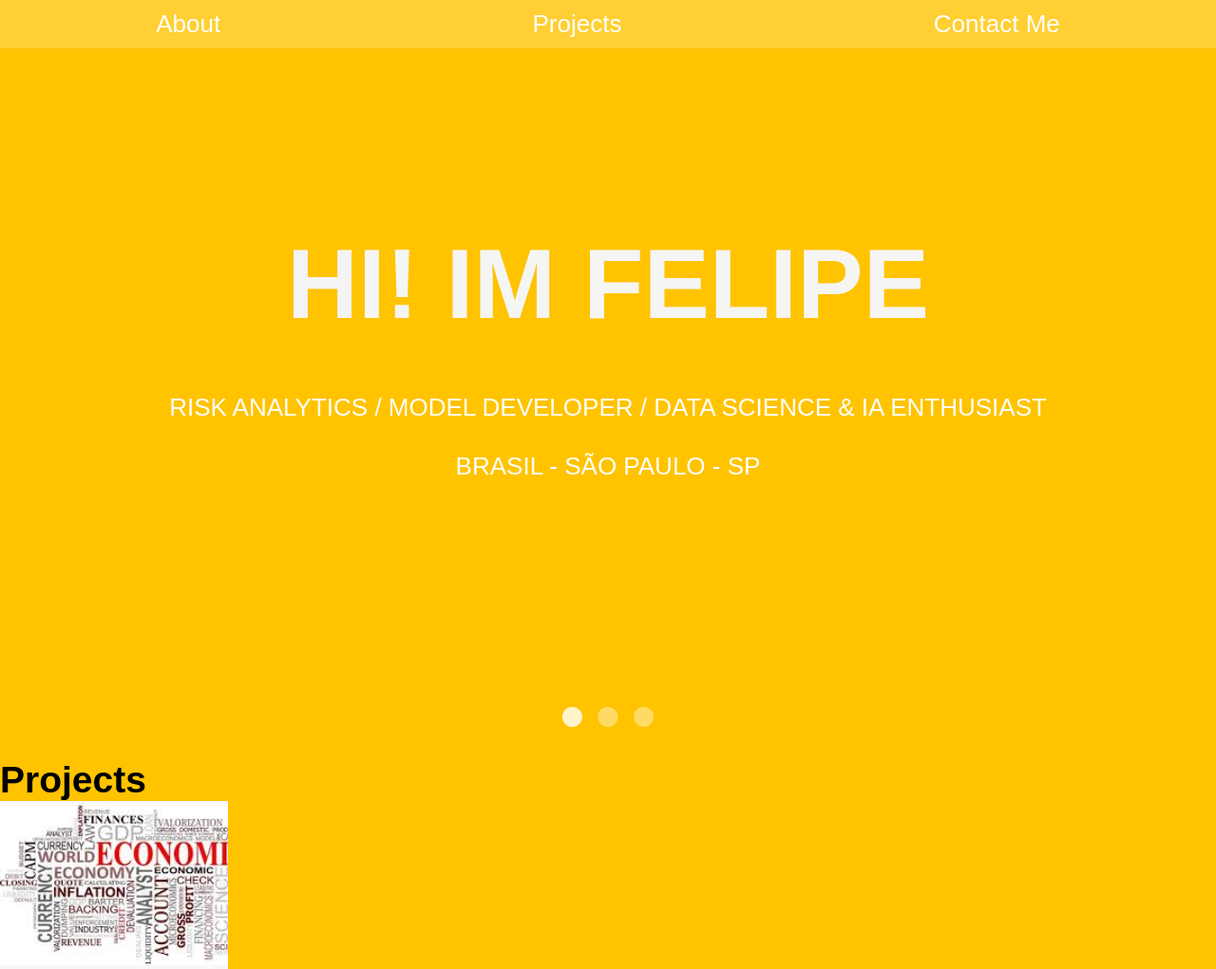
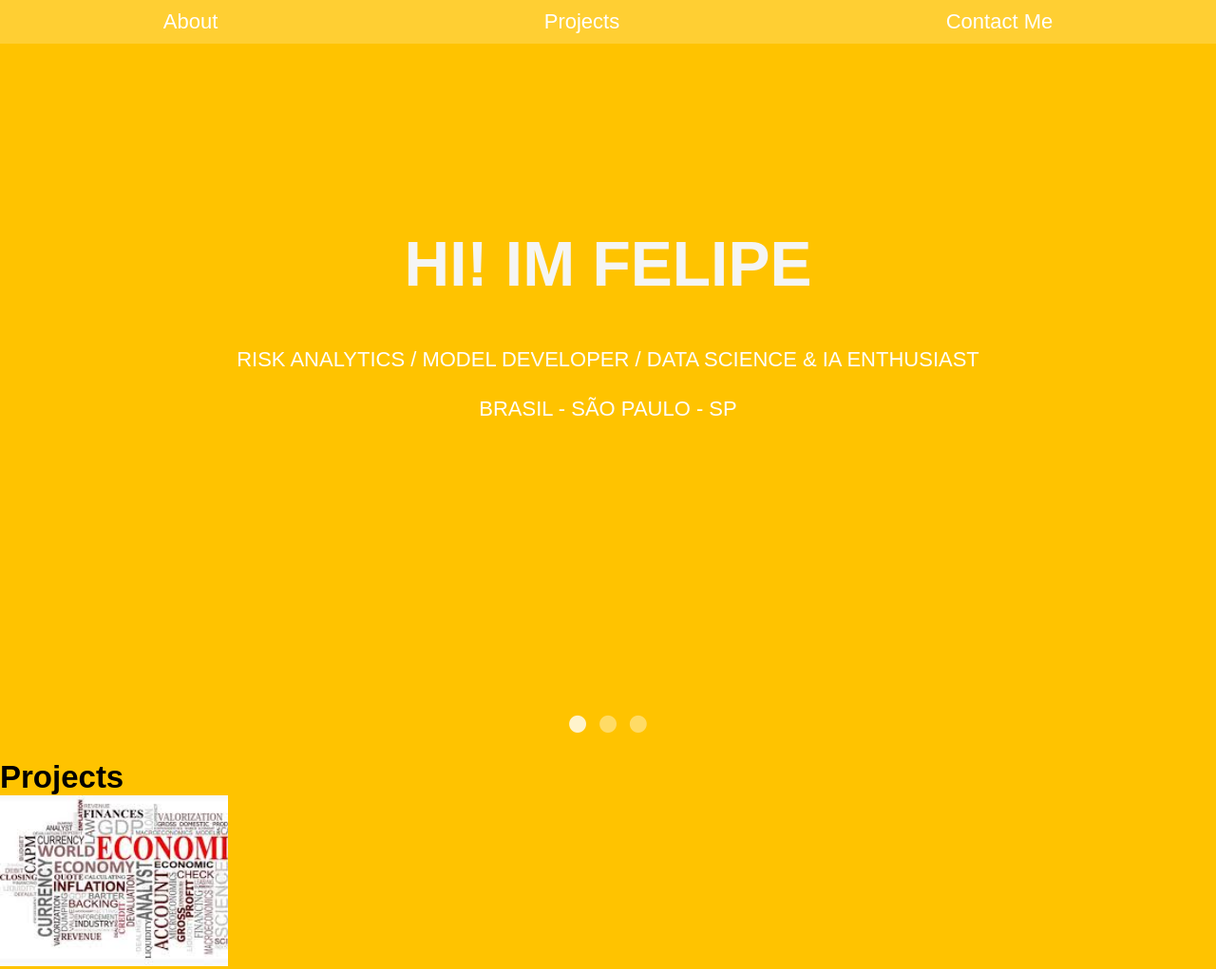
Before and after one commit to fesneider/Portfolio, a plain HTML site: page index.html in a window 1280 px wide. Shown: the top 1021 px of the page at 95% size. Drawn offline with Linux system fonts and the light colour scheme; a web font is replaced by a local one.

Commit message:
Meu primeiro commit via Git

```diff
--- a/css/style.css
+++ b/css/style.css
@@ -25,13 +25,13 @@ body {
 /* breakpoint */
 @media (min-width: 600px) {
   body {
-    font-size: 22px;
+    font-size: 18px;
   }
 }
 /* breakpoint */
 @media (min-width: 1200px) {
   body {
-    font-size: 26px;
+    font-size: 22px;
   }
 }
    header {
@@ -88,7 +88,7 @@ body {
 .item h1 {
     color: whitesmoke;
     text-align: center;
-    font-size: 4em;
+    font-size: 3em;
     margin-top: 30vh ;
 }
 
```
